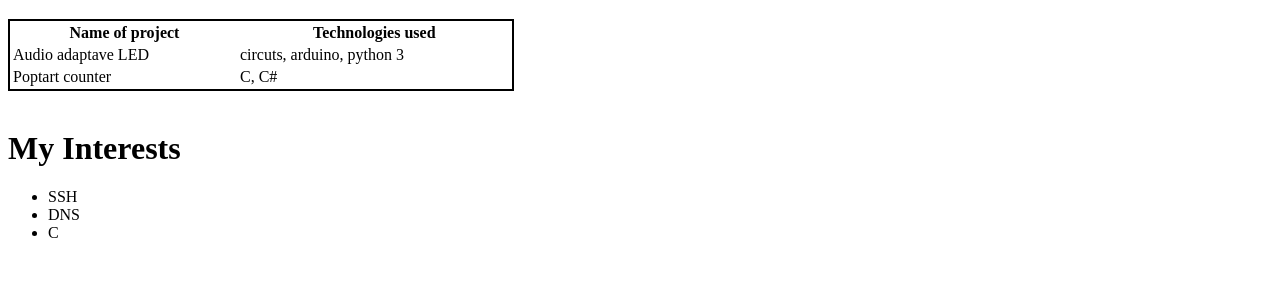
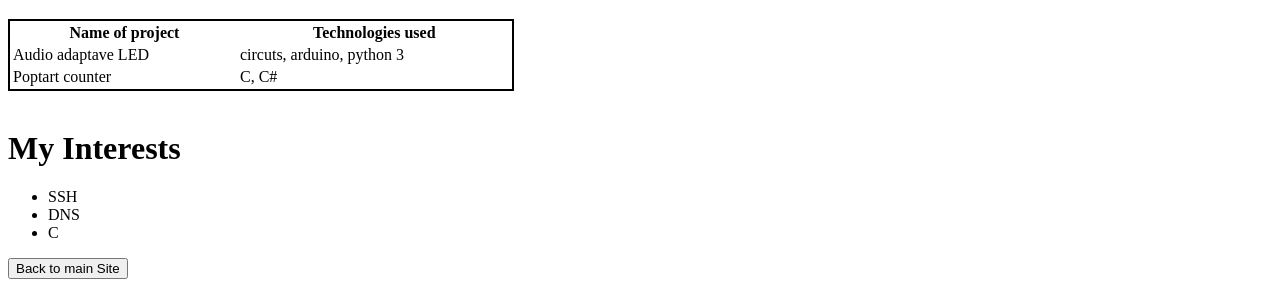
Before and after one commit to benkatz-12/benkatz-12.github.io, a plain HTML site: page mypage.html in a window 1280 px wide. Shown: the part 571-858 px from the top of the page. Before the commit the page ends 829 px from the top, so only its background shows below. Drawn offline with Linux system fonts and the light colour scheme.

Commit message:
Final Commit

```diff
--- a/mypage.html
+++ b/mypage.html
@@ -33,5 +33,6 @@
                 <li>DNS</li>
                 <li>C</li>
             </ul>
+            <a href="./index.html"><button type="button" class="btn btn-secondary">Back to main Site</button></a>
         </body>
     </html>
```
